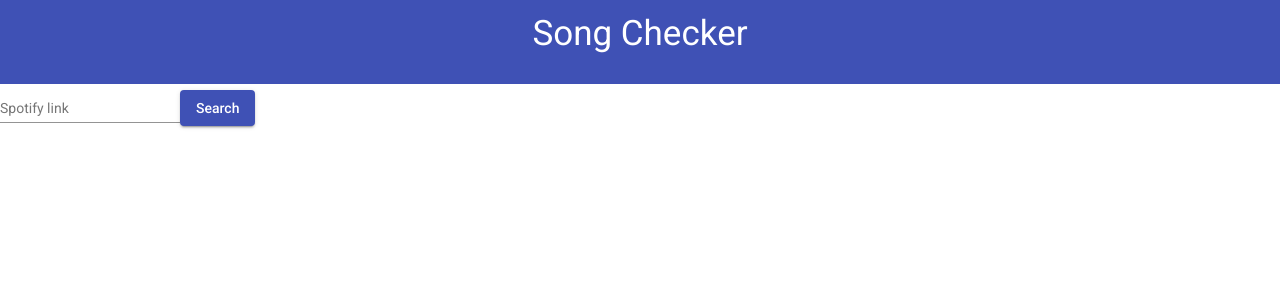
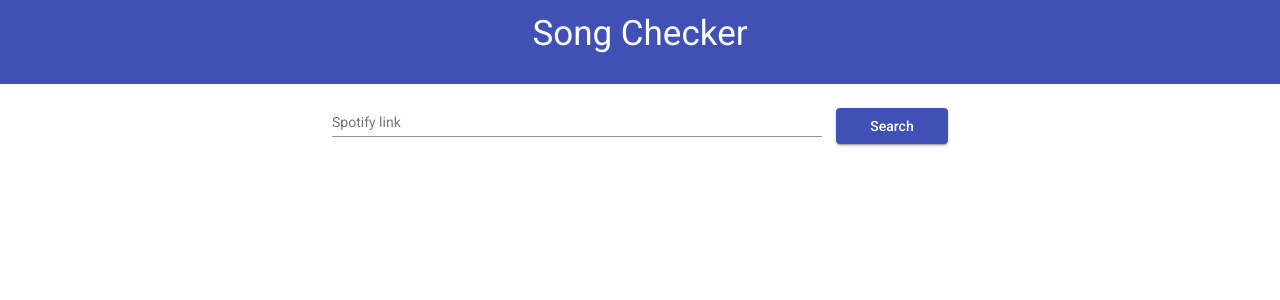
Before and after one commit to LuckyT89/song-checker, an Angular app: page / in a window 1280 px wide. Shown: the top 300 px of the page. Built offline with nearby package versions, Linux system fonts and the light colour scheme; no server answers.

Commit message:
style input form

```diff
--- a/src/app/main/components/container/container.component.scss
+++ b/src/app/main/components/container/container.component.scss
@@ -13,8 +13,15 @@
 
 // Form
 .form {
+  display: flex;
+  align-items: center;
+  justify-content: center;
+  padding: 1em;
 }
 .link-input {
+  flex: 0 1 35em;
+  margin-right: 1em;
 }
 .search-btn {
+  flex: 0 0 8em;
 }
```
